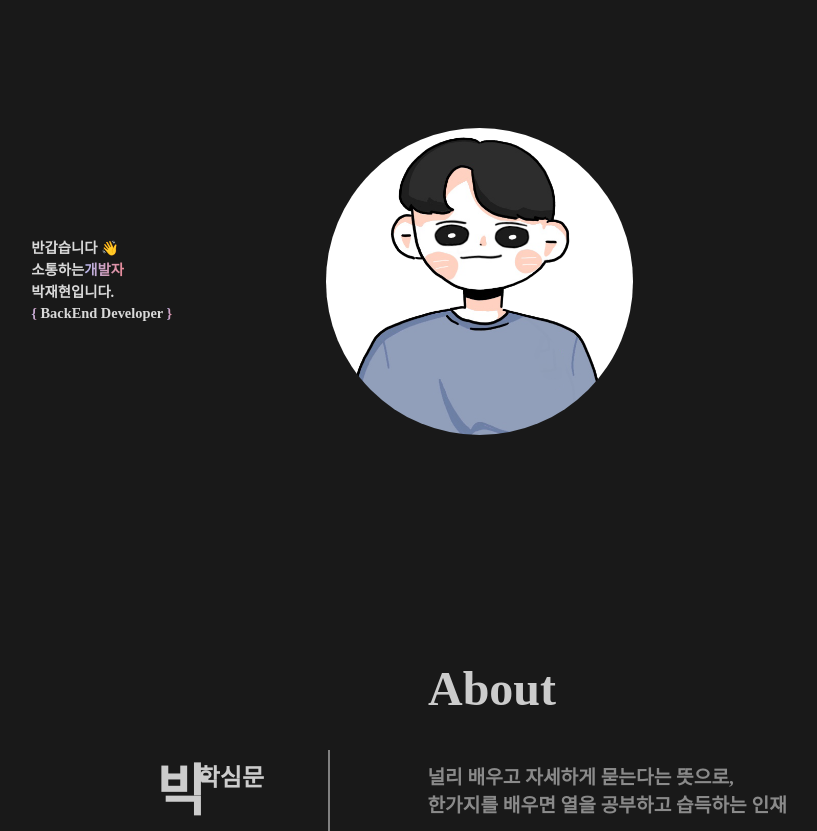
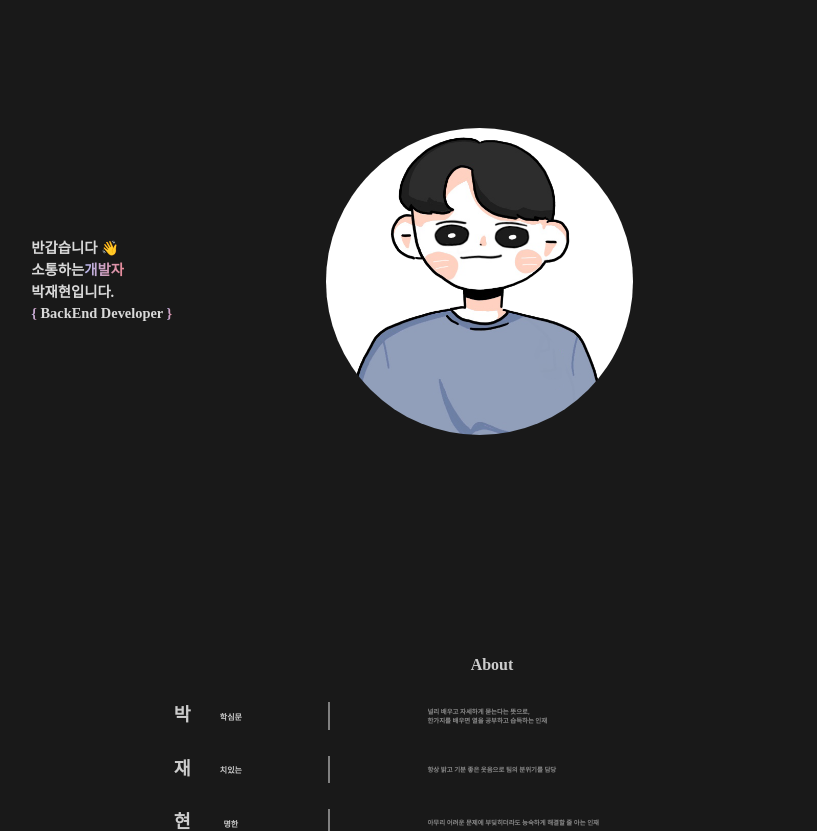
Before and after one commit to bbakjae/portfolio-mobile, a Next.js app: page / in a window 1280 px wide. Shown: the top 831 px of the page, without its empty margins (148-965 px from the left). Built offline with nearby package versions, Linux system fonts and the light colour scheme.

Commit message:
fix font size

```diff
--- a/src/styles/main.css
+++ b/src/styles/main.css
@@ -300,7 +300,7 @@
 .about-title {
   position: relative;
   color: #cccccc;
-  font-size: 300%;
+  font-size: 100%;
   font-family: poppin;
   font-weight: bolder;
 }
@@ -330,7 +330,7 @@
   max-width: 10%;
   margin-right: -5%;
   color: #cccccc;
-  font-size: 350%;
+  font-size: 115%;
   font-family: poppin;
   font-weight: bolder;
   float: left;
@@ -341,7 +341,7 @@
   max-width: 10%;
   color: #cccccc;
   margin-top: 1%;
-  font-size: 150%;
+  font-size: 50%;
   font-family: poppin;
   font-weight: bolder;
   float: left;
@@ -352,7 +352,7 @@
   color: #a7a7a7;
   text-align: justify;
   align-self: center;
-  font-size: 120%;
+  font-size: 40%;
   opacity: 80%;
   white-space: pre-wrap;
   font-family: poppin;
```
